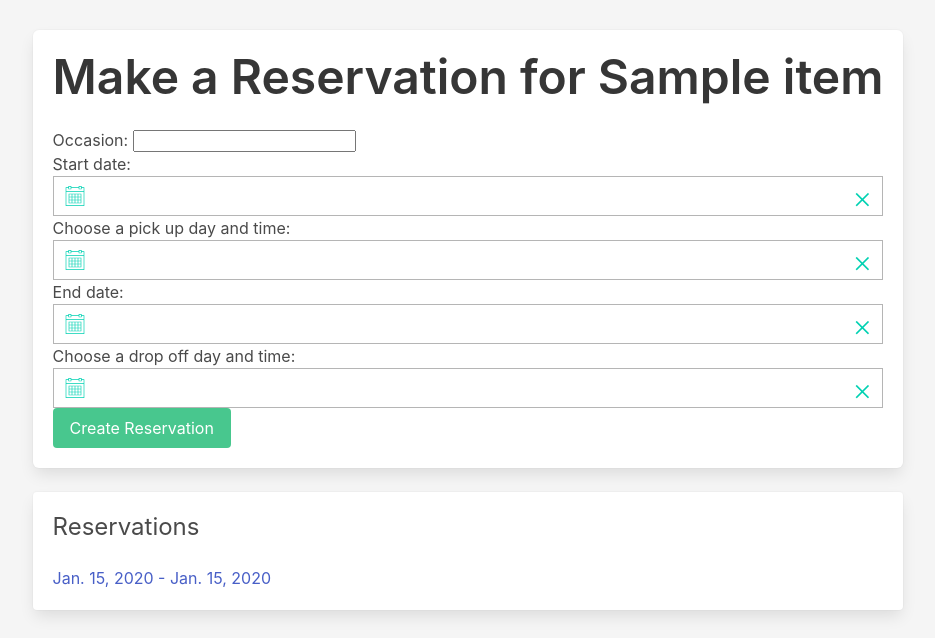
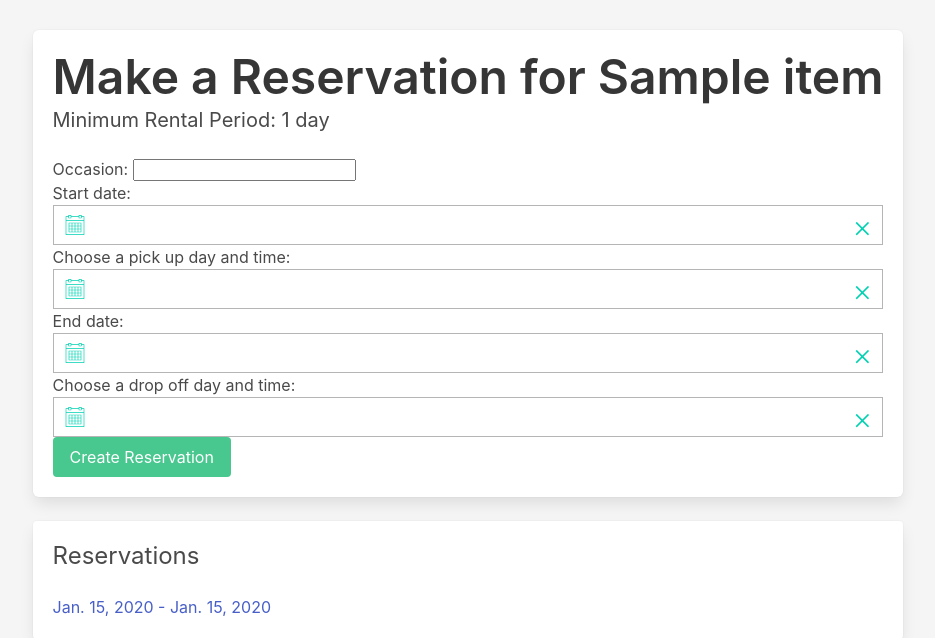
Before and after one commit to nathanjh-28/Borrow-This, a Django app: page /items/1/rez/new in a window 1280 px wide. Shown: the part 80-718 px from the top of the page, without its empty margins (172-1107 px from the left). Run offline with Django 3.2, Linux system fonts and the light colour scheme; a user stored in the database is signed in; tables that the repository leaves empty hold one stand-in row (values such as "Sample post"); some libraries are stand-ins or nearby versions.

Commit message:
added min rental preiod to details and add rez form

```diff
--- a/rentals_app/templates/add-reservation.html
+++ b/rentals_app/templates/add-reservation.html
@@ -6,6 +6,13 @@
 
     <div class="box mt-6">
         <h1 class="title is-1">Make a Reservation for {{item.title}}</h1>
+        <h3 class="subtitle">Minimum Rental Period: {{item.min_rental}}
+            {% if item.min_rental == 1 %}
+            day
+            {% else %}
+            days
+            {% endif %}
+        </h3>
         <form class="add-item-form" method="POST">
             {% csrf_token %}
             {{ form.as_p }}
--- a/rentals_app/templates/item-details.html
+++ b/rentals_app/templates/item-details.html
@@ -31,10 +31,10 @@
                     <p>
                         Minimum Rental Period:
                         {{item.min_rental}}
-                        {% if item.min_rental|length > 1 %}
+                        {% if item.min_rental == 1 %}
+                        day
+                        {% else %}
                         days
-                        {% else %}
-                        day
                         {% endif %}
                     </p>
                 </div>
```
